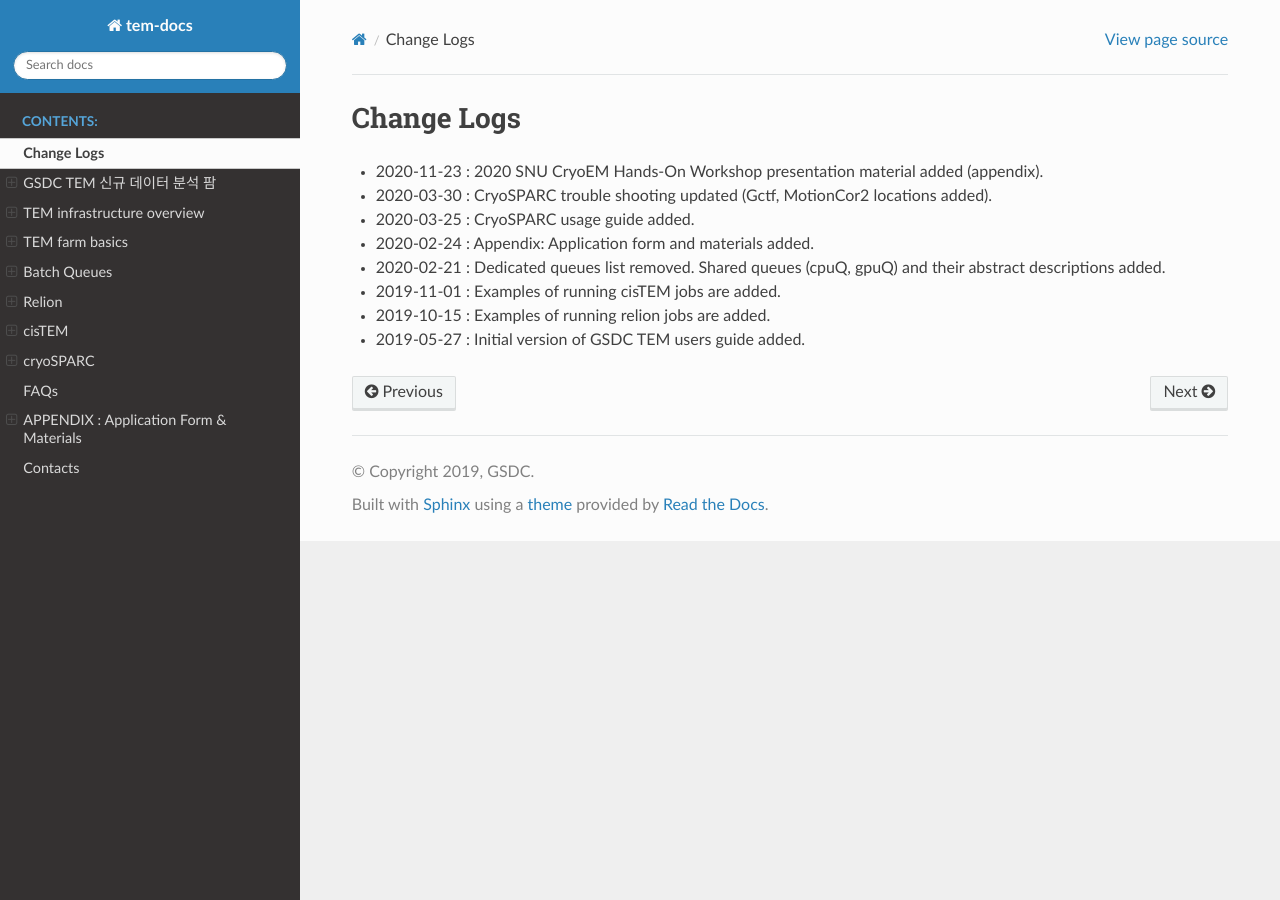
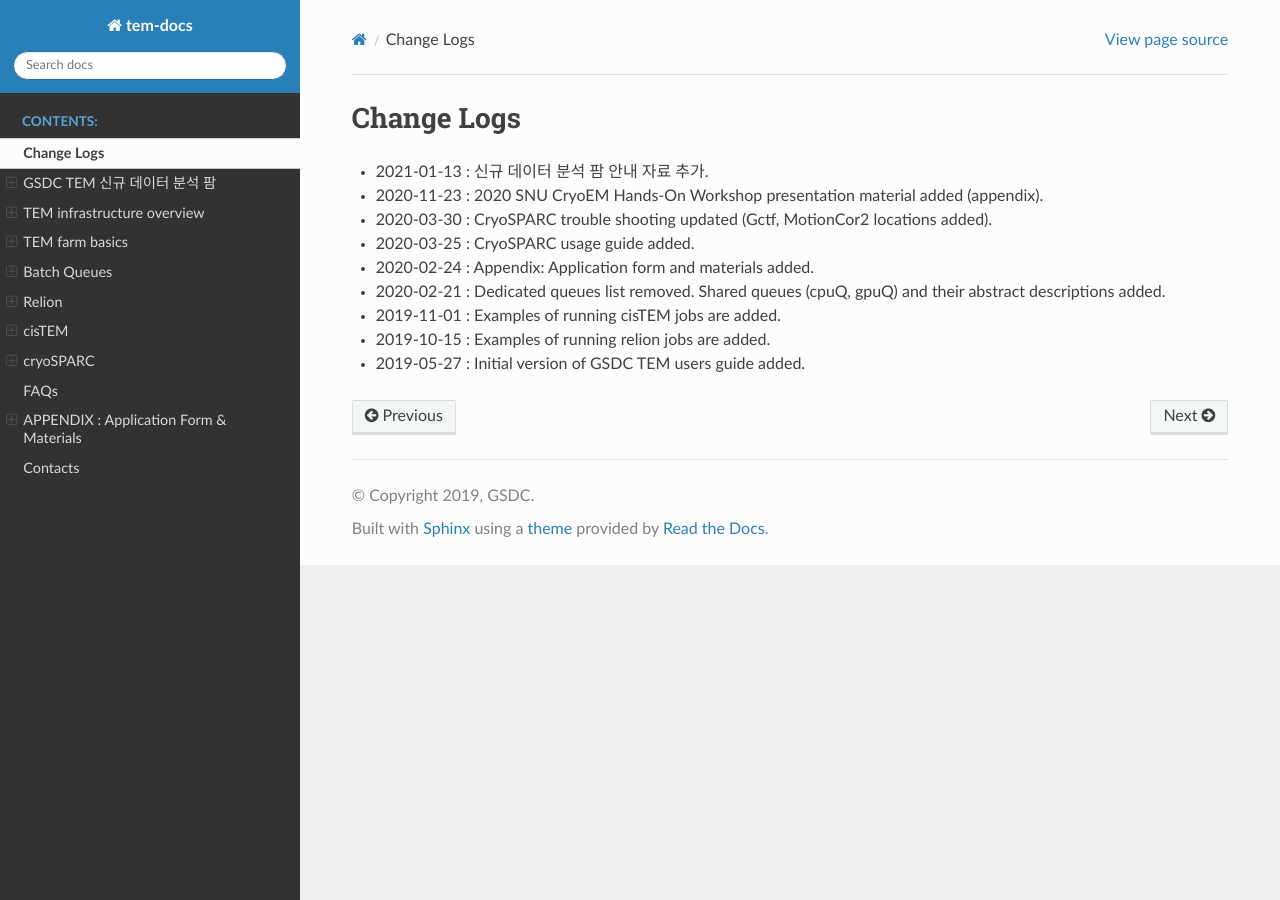
Before and after one commit to junglok/tem-docs, a Sphinx documentation site: the page built from docs/changelog.rst, in a window 1280 px wide. Built offline with Sphinx 7.4.7 and the Read the Docs theme 2.0.0, drawn with Linux system fonts in a browser that asks for light colours.

Commit message:
newfarm rst

```diff
--- a/docs/changelog.rst
+++ b/docs/changelog.rst
@@ -2,6 +2,7 @@
 Change Logs
 ***********
 
+* 2021-01-13 : 신규 데이터 분석 팜 안내 자료 추가.
 * 2020-11-23 : 2020 SNU CryoEM Hands-On Workshop presentation material added (appendix).
 * 2020-03-30 : CryoSPARC trouble shooting updated (Gctf, MotionCor2 locations added).
 * 2020-03-25 : CryoSPARC usage guide added.
--- a/docs/index.rst
+++ b/docs/index.rst
@@ -3,7 +3,7 @@
    You can adapt this file completely to your liking, but it should at least
    contain the root `toctree` directive.
 
-Welcome to tem-docs's documentation! ( Last updated : 2020-11-23 )
+Welcome to tem-docs's documentation! ( Last updated : 2021-01-13 )
 ==================================================================
 
 .. toctree::
```
